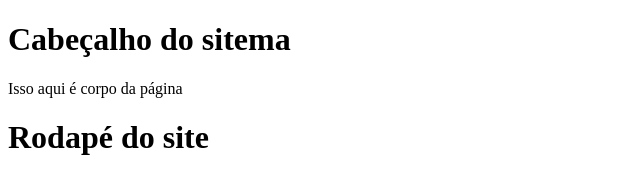
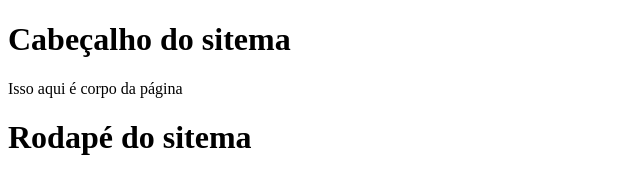
Before and after one commit to diegolcf/curso-git, a plain HTML site: page proposta_1.html in a window 1280 px wide. Shown: the full height of the page, 0-640 px from the left. Drawn offline with Linux system fonts and the light colour scheme.

Commit message:
rodape sistema

```diff
--- a/proposta_1.html
+++ b/proposta_1.html
@@ -13,7 +13,7 @@
         Isso aqui é corpo da página
     </div>
 
-    <h1>Rodapé do site</h1>
+    <h1>Rodapé do sitema</h1>
 
 </body>
 
```
